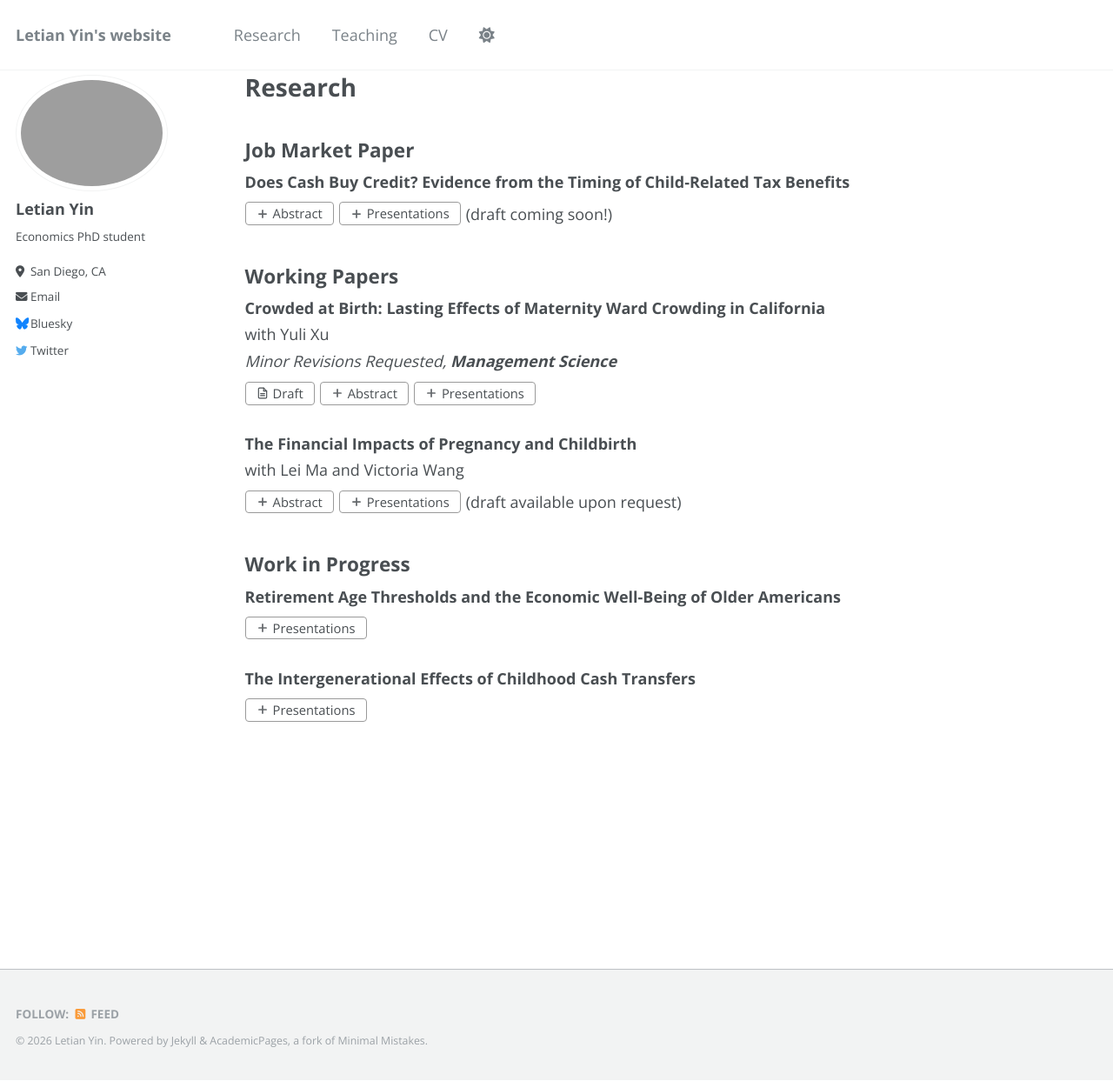
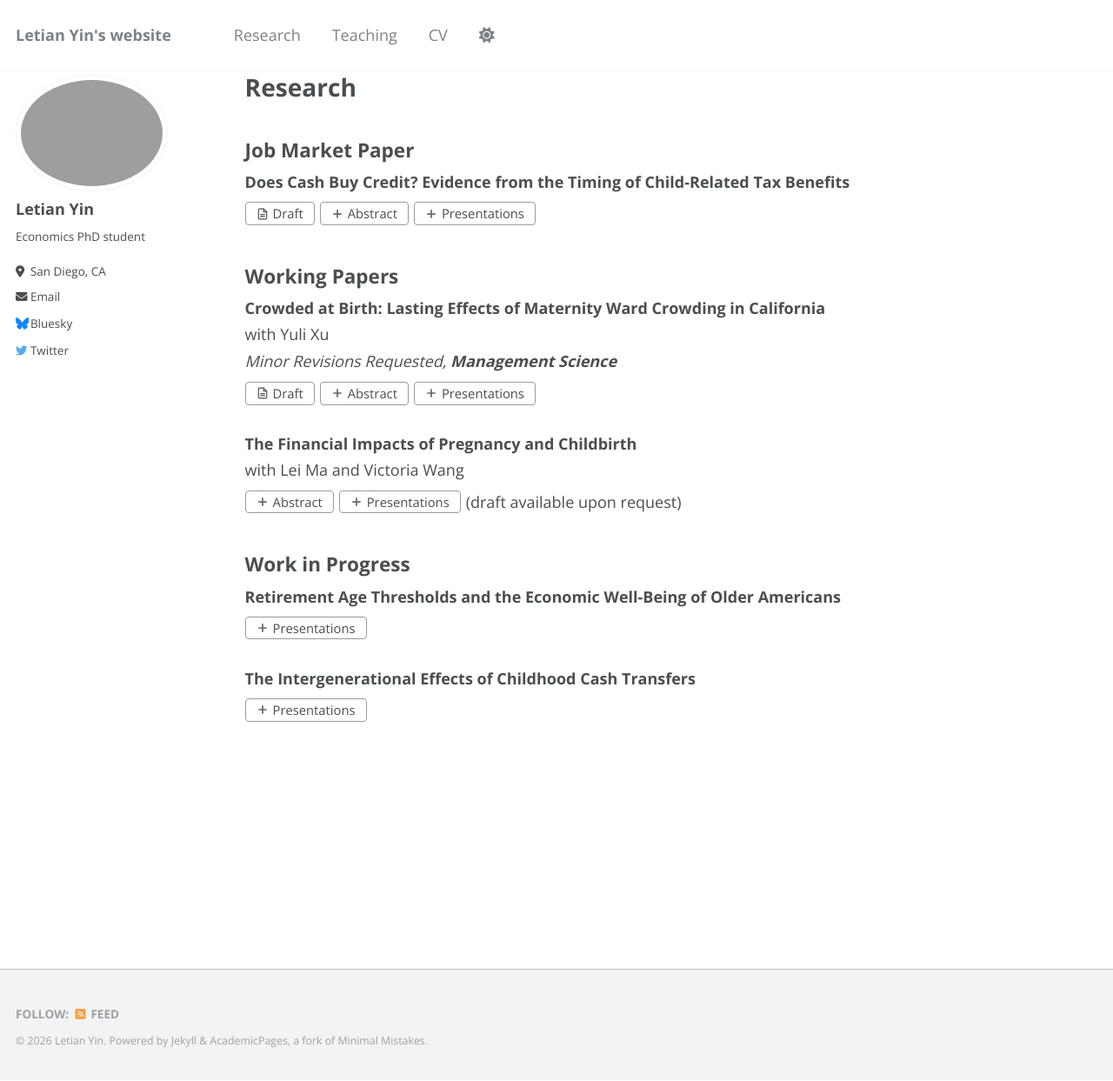
Before and after one commit to letian-yin/letian-yin.github.io, a Jekyll site: the page built from _pages/research.md, in a window 1280 px wide and 1243 px high. Shown: the whole window at 87% size. Built offline with Jekyll 4.4.1, drawn with Linux system fonts in a browser that asks for light colours.

Commit message:
update research.md

```diff
--- a/_pages/research.md
+++ b/_pages/research.md
@@ -26,9 +26,9 @@ function togglePanel(id, btn) {
 <div class="paper-block">
   <div class="paper-title">Does Cash Buy Credit? Evidence from the Timing of Child-Related Tax Benefits</div>
   <div class="paper-buttons">
-    <button type="button" class="toggle-btn" aria-expanded="false" aria-controls="jmp-abstract" onclick="togglePanel('jmp-abstract', this)">Abstract</button>
+     <a class="bookpage-btn" href="https://letian-yin.github.io/share/research/JMP_Yin_credit_access.pdf" target="_blank" rel="noopener">Draft</a>
+     <button type="button" class="toggle-btn" aria-expanded="false" aria-controls="jmp-abstract" onclick="togglePanel('jmp-abstract', this)">Abstract</button>
     <button type="button" class="toggle-btn" aria-expanded="false" aria-controls="jmp-presentations" onclick="togglePanel('jmp-presentations', this)">Presentations</button>
-    <span style="align-self: center;">(draft coming soon!)</span>
   </div>
   <div class="paper-abstract" id="jmp-abstract">
     Many families are financially fragile after the birth of a first child, but it is unclear whether cash transfers can have lasting effects on their financial well-being. I link California birth records to a panel of first-time parents' credit reports and leverage a discontinuity in child-related tax benefits that shifts their first receipt by about one year across otherwise similar families. Regression discontinuity estimates show that among financially vulnerable mothers, earlier receipt relaxes borrowing constraints and produces persistent gains: in the third year after the birth, debt in collections is 8% lower, credit limits are 4% higher, and credit card balances are 5% higher. I also find suggestive evidence that mortgage holding rises after the initial credit improvements and that the credit expansion extends to the family as a whole. Financially non-vulnerable mothers show no comparable response, suggesting that the timing of transfers has durable impacts where liquidity constraints bind.
```
